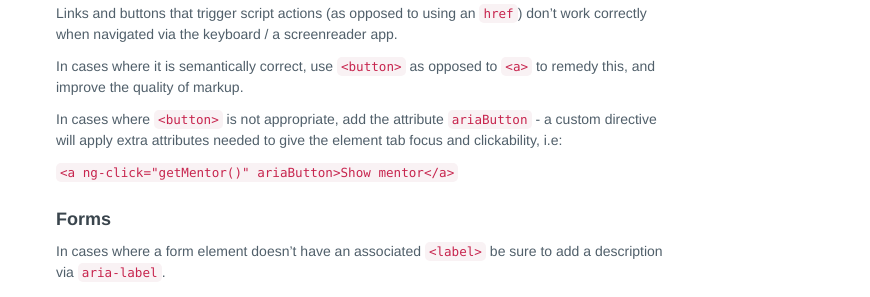
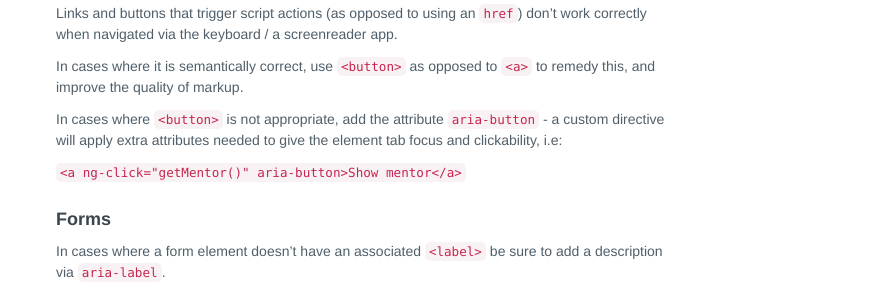
Before and after one commit to SonderMindOrg/uvize.github.io, a Jekyll site: the page built from style-guide/accessibility.md, in a window 1280 px wide. Shown: the part 578-875 px from the top of the page, without its empty margins (116-986 px from the left). Built offline with Jekyll 4.4.1, drawn with Linux system fonts in a browser that asks for light colours; nearby versions of some CDN libraries; Markdown is read by kramdown in place of the engine named in the settings.

Commit message:
fix docs for `aria-button`

```diff
--- a/style-guide/accessibility.md
+++ b/style-guide/accessibility.md
@@ -29,9 +29,9 @@ Links and buttons that trigger script actions (as opposed to using an `href`) do
 
 In cases where it is semantically correct, use `<button>` as opposed to `<a>` to remedy this, and improve the quality of markup.
 
-In cases where `<button>` is not appropriate, add the attribute `ariaButton` - a custom directive will apply extra attributes needed to give the element tab focus and clickability, i.e:
+In cases where `<button>` is not appropriate, add the attribute `aria-button` - a custom directive will apply extra attributes needed to give the element tab focus and clickability, i.e:
 
-`<a ng-click="getMentor()" ariaButton>Show mentor</a>`
+`<a ng-click="getMentor()" aria-button>Show mentor</a>`
 
 ### Forms
 
```
